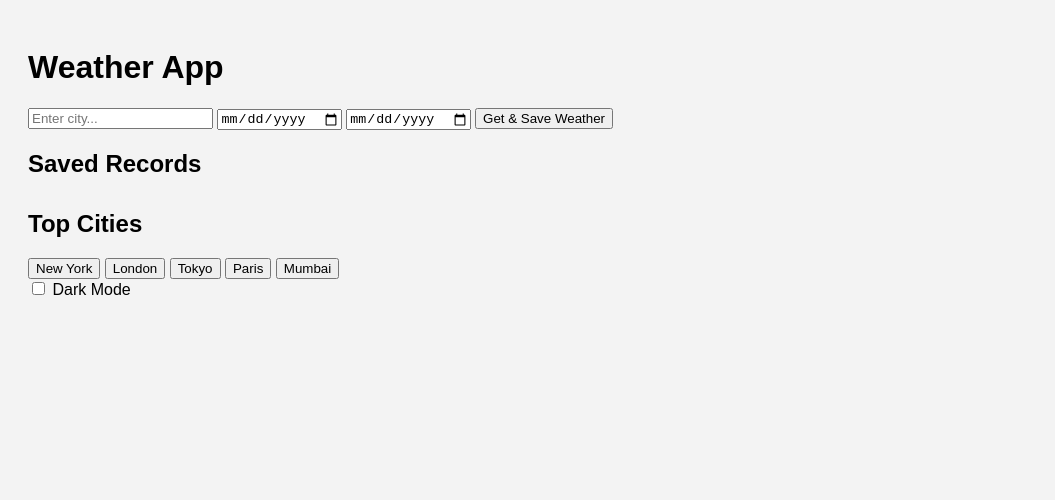
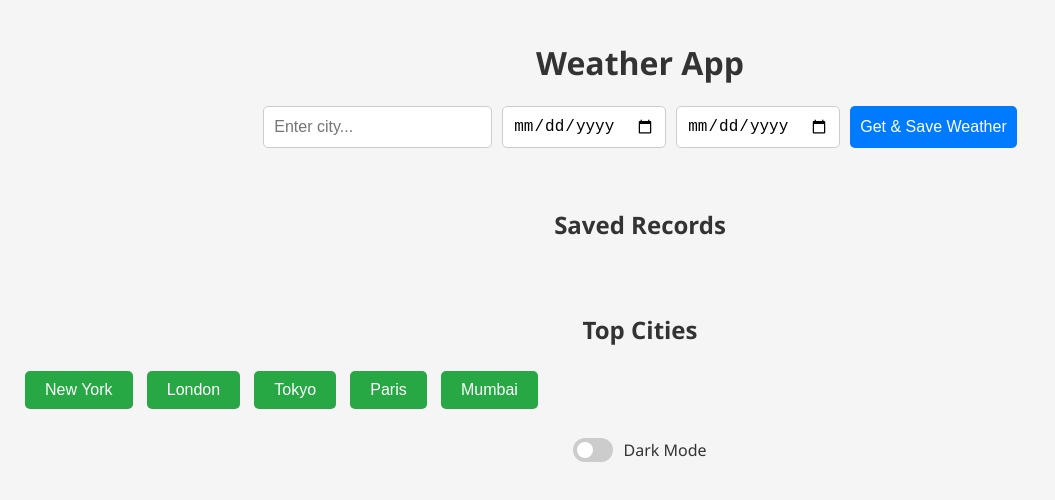
Before and after one commit to Nightyelf2403/wa, a website: page frontend/index.html in a window 1280 px wide. Shown: the whole page, without its empty margins (0-1055 px from the left). Drawn offline with Linux system fonts and the light colour scheme; no server answers.

Commit message:
Update style.css

```diff
--- a/frontend/style.css
+++ b/frontend/style.css
@@ -1,16 +1,143 @@
+
 body {
-  font-family: Arial, sans-serif;
+  font-family: 'Segoe UI', Tahoma, Geneva, Verdana, sans-serif;
+  background: #f5f5f5;
+  color: #333;
+  margin: 0;
   padding: 20px;
-  background: #f3f3f3;
 }
 
-form, ul {
-  margin-top: 20px;
+h1, h2 {
+  text-align: center;
 }
 
-li {
-  background: #fff;
-  margin-bottom: 10px;
+form {
+  display: flex;
+  justify-content: center;
+  gap: 10px;
+  margin-bottom: 20px;
+  flex-wrap: wrap;
+}
+
+input, button {
   padding: 10px;
+  font-size: 1rem;
   border-radius: 5px;
+  border: 1px solid #ccc;
 }
+
+button {
+  background-color: #007bff;
+  color: white;
+  border: none;
+  cursor: pointer;
+  transition: background 0.3s ease;
+}
+
+button:hover {
+  background-color: #0056b3;
+}
+
+#weatherResults, #savedList {
+  max-width: 800px;
+  margin: 0 auto;
+  padding: 10px;
+}
+
+.forecast-grid {
+  display: flex;
+  gap: 1rem;
+  overflow-x: auto;
+  padding: 1rem;
+  justify-content: center;
+  flex-wrap: nowrap;
+}
+
+.forecast-card {
+  background: white;
+  padding: 1rem;
+  border-radius: 8px;
+  box-shadow: 0 2px 6px rgba(0,0,0,0.1);
+  min-width: 150px;
+  text-align: center;
+}
+
+.video-grid iframe {
+  width: 300px;
+  height: 180px;
+  margin: 10px;
+}
+
+.export-buttons button, .top-cities button {
+  margin: 5px;
+  padding: 10px 20px;
+  border: none;
+  background: #28a745;
+  color: white;
+  border-radius: 5px;
+  cursor: pointer;
+}
+
+.export-buttons button:hover, .top-cities button:hover {
+  background: #218838;
+}
+
+.toggle-container {
+  display: flex;
+  justify-content: center;
+  align-items: center;
+  margin-top: 1.5rem;
+}
+
+.switch {
+  position: relative;
+  display: inline-block;
+  width: 40px;
+  height: 24px;
+  margin-right: 10px;
+}
+
+.switch input { display: none; }
+
+.slider {
+  position: absolute;
+  cursor: pointer;
+  background-color: #ccc;
+  border-radius: 34px;
+  top: 0; left: 0; right: 0; bottom: 0;
+  transition: .4s;
+}
+
+.slider:before {
+  content: "";
+  position: absolute;
+  height: 16px;
+  width: 16px;
+  left: 4px;
+  bottom: 4px;
+  background-color: white;
+  border-radius: 50%;
+  transition: .4s;
+}
+
+input:checked + .slider {
+  background-color: #2196f3;
+}
+
+input:checked + .slider:before {
+  transform: translateX(16px);
+}
+
+body.dark-mode {
+  background-color: #121212;
+  color: #e0e0e0;
+}
+
+body.dark-mode .forecast-card {
+  background: #1e1e1e;
+  color: #f1f1f1;
+}
+
+body.dark-mode .video-grid iframe {
+  border: 2px solid #444;
+}
```
